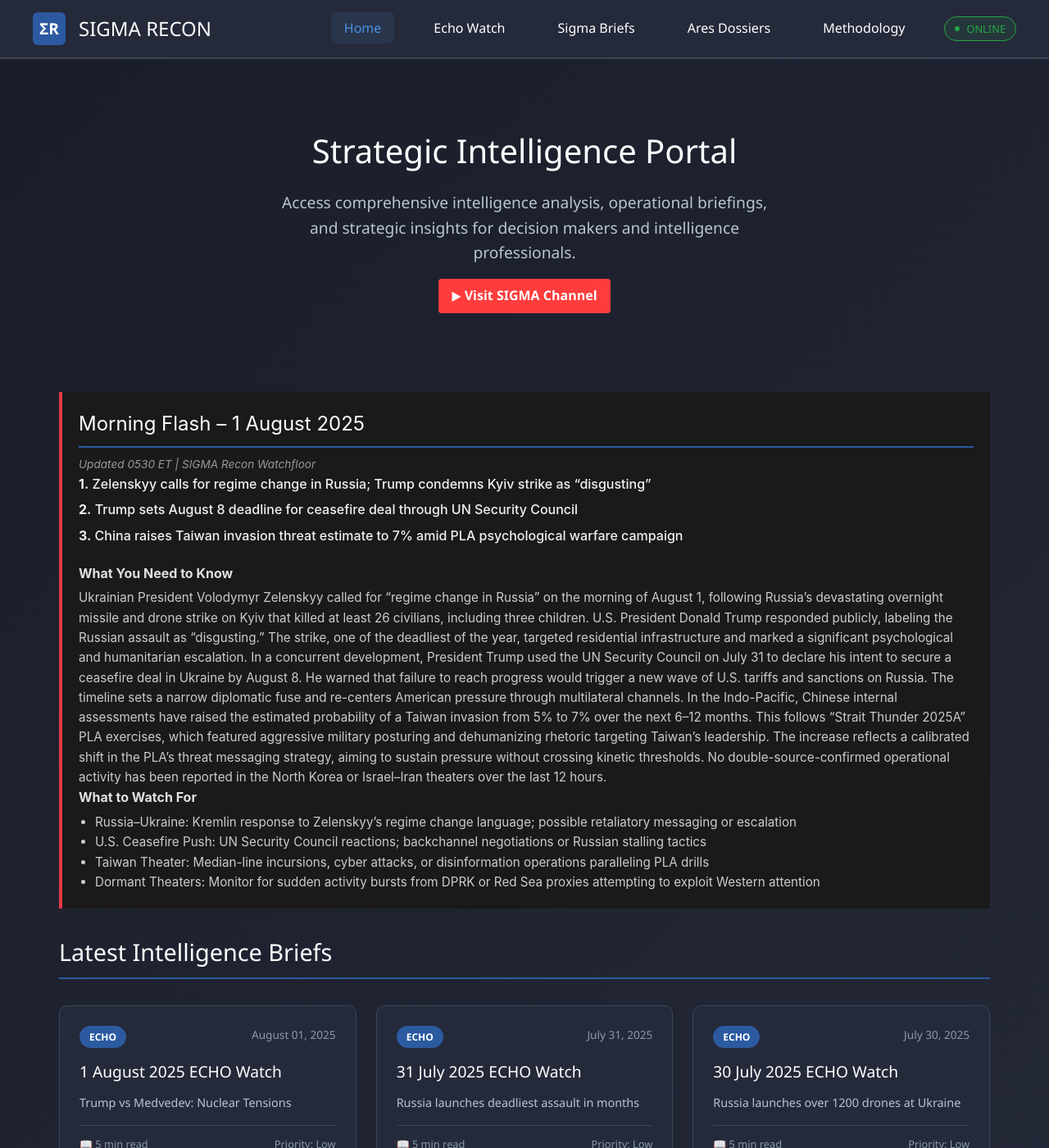
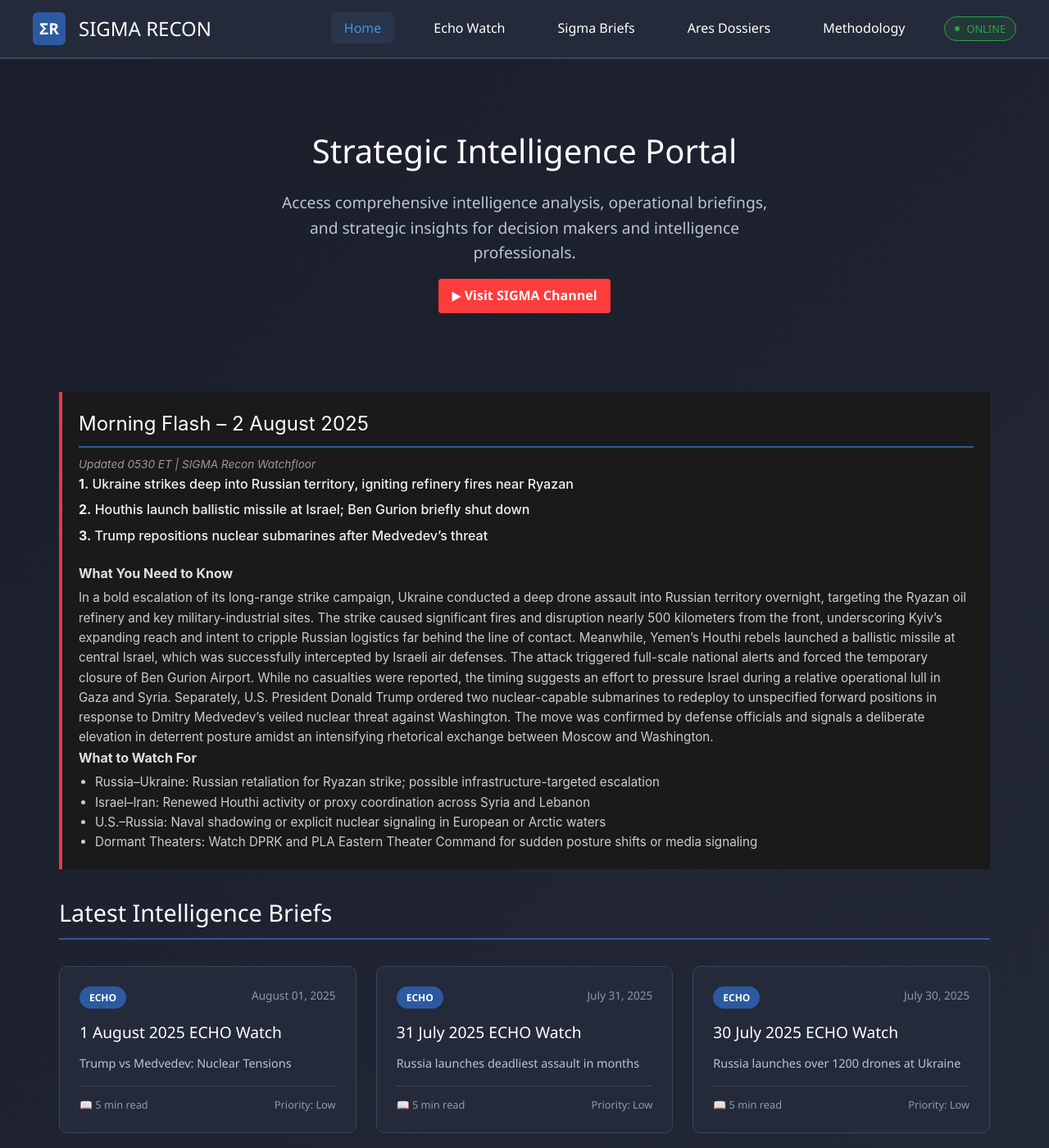
Before and after one commit to Monster52/SIGMA_Recon, a Jekyll site: the page built from index.html, in a window 1280 px wide and 1400 px high. Shown: the whole window at 82% size. Built offline with Jekyll 4.4.1, drawn with Linux system fonts in a browser that asks for light colours; comment, search, counter and statistics services are not loaded.

Commit message:
New MFR 2 AUG

```diff
--- a/index.html
+++ b/index.html
@@ -15,33 +15,31 @@ title: SIGMA Recon - Strategic Intelligence Portal
 
 <!-- Morning Flash Module -->
 <div class="morning-flash-container">
-  <h2 class="section-title">Morning Flash – 1 August 2025</h2>
+  <h2 class="section-title">Morning Flash – 2 August 2025</h2>
     <p class="flash-timestamp">Updated 0530 ET | SIGMA Recon Watchfloor</p>
 
   <ul class="flash-bullets">
-    <li><strong>1.</strong> Zelenskyy calls for regime change in Russia; Trump condemns Kyiv strike as “disgusting”</li>
-    <li><strong>2.</strong> Trump sets August 8 deadline for ceasefire deal through UN Security Council</li>
-    <li><strong>3.</strong> China raises Taiwan invasion threat estimate to 7% amid PLA psychological warfare campaign</li>
+    <li><strong>1.</strong> Ukraine strikes deep into Russian territory, igniting refinery fires near Ryazan</li>
+    <li><strong>2.</strong> Houthis launch ballistic missile at Israel; Ben Gurion briefly shut down</li>
+    <li><strong>3.</strong> Trump repositions nuclear submarines after Medvedev’s threat</li>
   </ul>
   <div class="flash-subsections">
     <div class="flash-need-to-know">
       <h4>What You Need to Know</h4>
-      <p>Ukrainian President Volodymyr Zelenskyy called for “regime change in Russia” on the morning of August 1, following Russia’s devastating overnight missile and drone strike on Kyiv that killed at least 26 civilians, including three children. U.S. President Donald Trump responded publicly, labeling the Russian assault as “disgusting.” The strike, one of the deadliest of the year, targeted residential infrastructure and marked a significant psychological and humanitarian escalation.
+      <p>In a bold escalation of its long-range strike campaign, Ukraine conducted a deep drone assault into Russian territory overnight, targeting the Ryazan oil refinery and key military-industrial sites. The strike caused significant fires and disruption nearly 500 kilometers from the front, underscoring Kyiv’s expanding reach and intent to cripple Russian logistics far behind the line of contact.
 
-In a concurrent development, President Trump used the UN Security Council on July 31 to declare his intent to secure a ceasefire deal in Ukraine by August 8. He warned that failure to reach progress would trigger a new wave of U.S. tariffs and sanctions on Russia. The timeline sets a narrow diplomatic fuse and re-centers American pressure through multilateral channels.
+Meanwhile, Yemen’s Houthi rebels launched a ballistic missile at central Israel, which was successfully intercepted by Israeli air defenses. The attack triggered full-scale national alerts and forced the temporary closure of Ben Gurion Airport. While no casualties were reported, the timing suggests an effort to pressure Israel during a relative operational lull in Gaza and Syria.
 
-In the Indo-Pacific, Chinese internal assessments have raised the estimated probability of a Taiwan invasion from 5% to 7% over the next 6–12 months. This follows “Strait Thunder 2025A” PLA exercises, which featured aggressive military posturing and dehumanizing rhetoric targeting Taiwan’s leadership. The increase reflects a calibrated shift in the PLA’s threat messaging strategy, aiming to sustain pressure without crossing kinetic thresholds.
-
-No double-source-confirmed operational activity has been reported in the North Korea or Israel–Iran theaters over the last 12 hours.
+Separately, U.S. President Donald Trump ordered two nuclear-capable submarines to redeploy to unspecified forward positions in response to Dmitry Medvedev’s veiled nuclear threat against Washington. The move was confirmed by defense officials and signals a deliberate elevation in deterrent posture amidst an intensifying rhetorical exchange between Moscow and Washington.
       </p>
     </div>
     <div class="flash-watch-for">
       <h4>What to Watch For</h4>
       <ul>
-        <li> Russia–Ukraine: Kremlin response to Zelenskyy’s regime change language; possible retaliatory messaging or escalation</li>
-        <li> U.S. Ceasefire Push: UN Security Council reactions; backchannel negotiations or Russian stalling tactics</li>
-        <li> Taiwan Theater: Median-line incursions, cyber attacks, or disinformation operations paralleling PLA drills</li>
-        <li> Dormant Theaters: Monitor for sudden activity bursts from DPRK or Red Sea proxies attempting to exploit Western attention</li>
+        <li> Russia–Ukraine: Russian retaliation for Ryazan strike; possible infrastructure-targeted escalation</li>
+        <li> Israel–Iran: Renewed Houthi activity or proxy coordination across Syria and Lebanon</li>
+        <li> U.S.–Russia: Naval shadowing or explicit nuclear signaling in European or Arctic waters</li>
+        <li> Dormant Theaters: Watch DPRK and PLA Eastern Theater Command for sudden posture shifts or media signaling</li>
       </ul>
     </div>
   </div>
```
